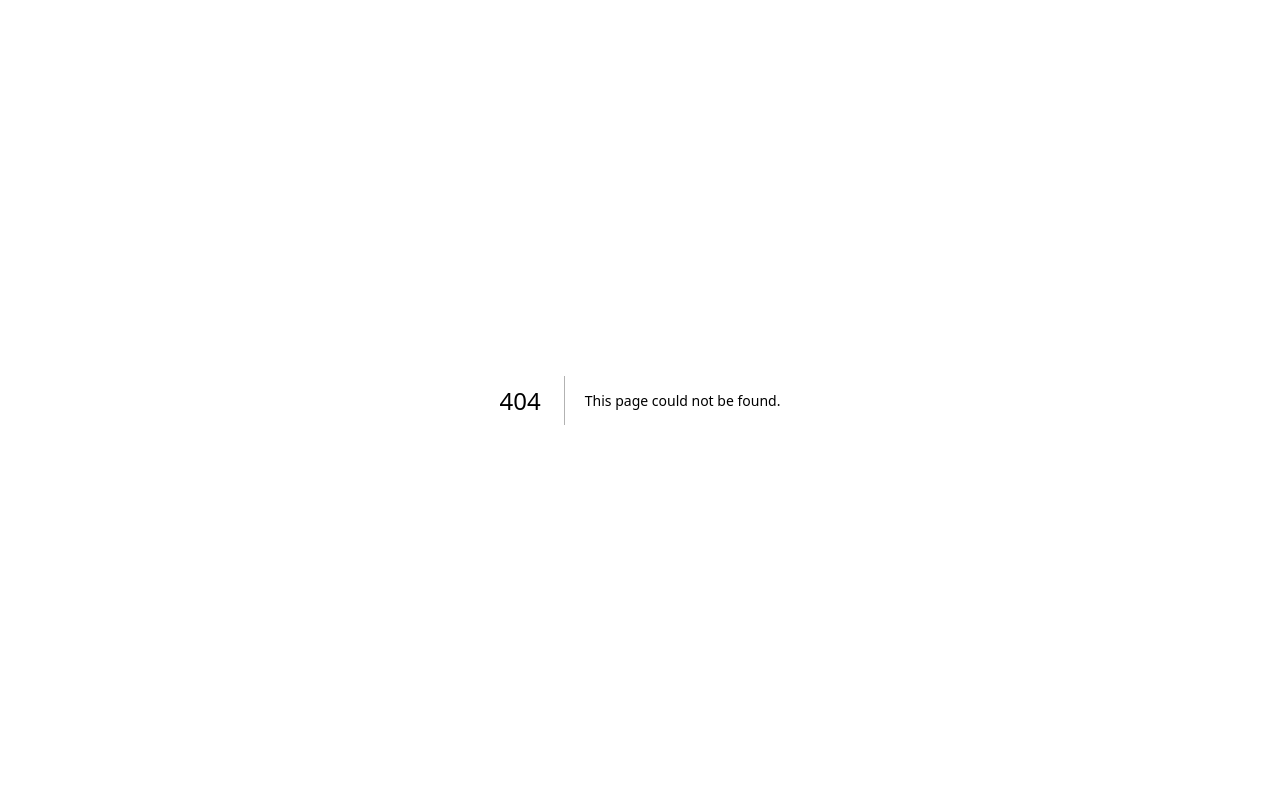
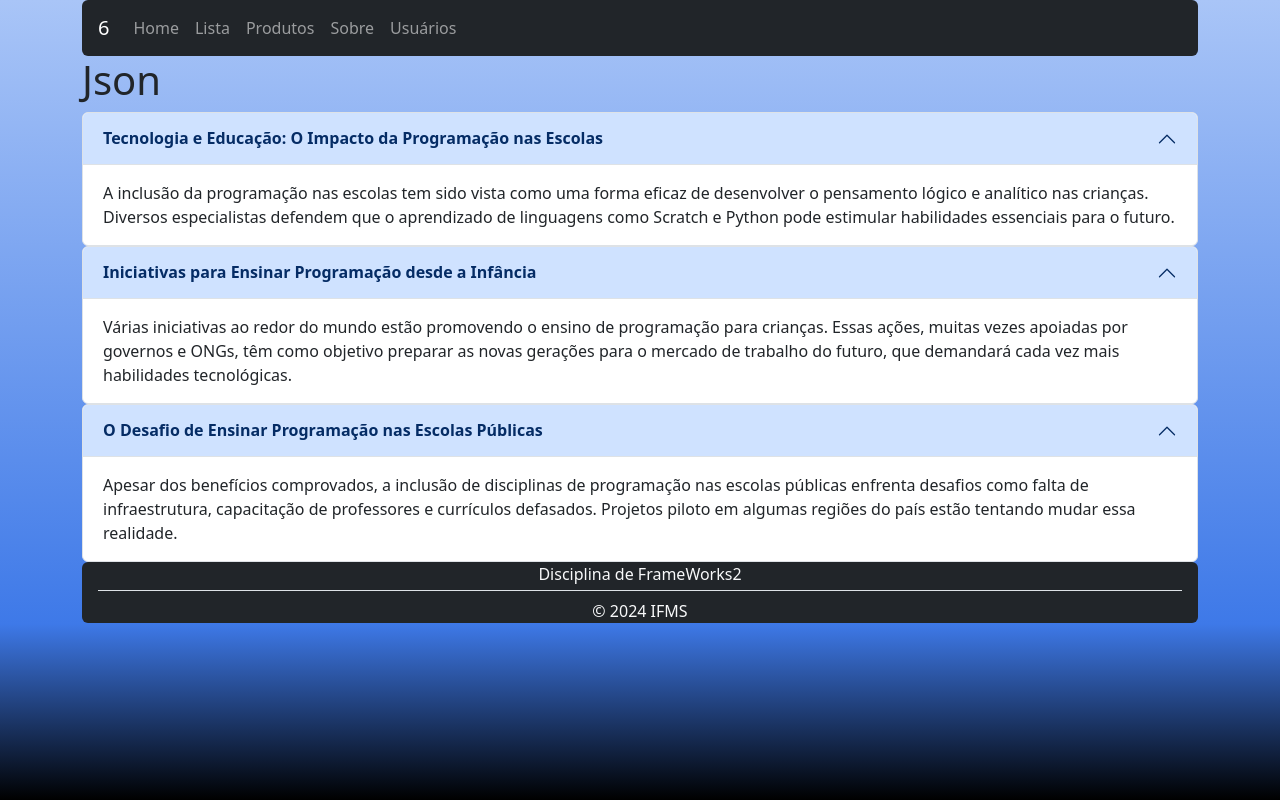
Before and after one commit to Marcelo-IFMS/fw2, a Next.js app: page /lista in a window 1280 px wide. Before the commit this address had no page. Built offline with nearby package versions, Linux system fonts and the light colour scheme.

Commit message:
Lista com Json e Accordion

```diff
--- a/src/pages/components/navbar.js
+++ b/src/pages/components/navbar.js
@@ -5,11 +5,12 @@ export default function NavBar() {
     return (
         <Container>
             <Navbar expand="sm" className="rounded navbar bg-dark navbar-dark px-3 gradient-custom">
-                <Navbar.Brand href="/">6V</Navbar.Brand>
+                <Navbar.Brand href="/">6</Navbar.Brand>
                 <Navbar.Toggle aria-controls="basic-navbar-nav" />
                 <Navbar.Collapse id="basic-navbar-nav">
                     <Nav className="me-auto">
                         <Nav.Link href="/">Home</Nav.Link>
+                        <Nav.Link href="/lista">Lista</Nav.Link>
                         <Nav.Link href="/produtos">Produtos</Nav.Link>
                         <Nav.Link href="/sobre">Sobre</Nav.Link>
                         <Nav.Link href="/users">Usuários</Nav.Link>
--- /dev/null
+++ b/src/pages/lista.js
@@ -0,0 +1,46 @@
+import { Accordion, AccordionItem, Container } from "react-bootstrap";
+import NavBar from "./components/navbar";
+import Footer from "./components/footer";
+
+export default function Lista() {
+    var state = [
+        {
+            id: 1,
+            titulo: "Tecnologia e Educação: O Impacto da Programação nas Escolas",
+            conteudo: "A inclusão da programação nas escolas tem sido vista como uma forma eficaz de desenvolver o pensamento lógico e analítico nas crianças. Diversos especialistas defendem que o aprendizado de linguagens como Scratch e Python pode estimular habilidades essenciais para o futuro."
+        },
+        {
+            id: 2,
+            titulo: "Iniciativas para Ensinar Programação desde a Infância",
+            conteudo: "Várias iniciativas ao redor do mundo estão promovendo o ensino de programação para crianças. Essas ações, muitas vezes apoiadas por governos e ONGs, têm como objetivo preparar as novas gerações para o mercado de trabalho do futuro, que demandará cada vez mais habilidades tecnológicas."
+        },
+        {
+            id: 3,
+            titulo: "O Desafio de Ensinar Programação nas Escolas Públicas",
+            conteudo: "Apesar dos benefícios comprovados, a inclusão de disciplinas de programação nas escolas públicas enfrenta desafios como falta de infraestrutura, capacitação de professores e currículos defasados. Projetos piloto em algumas regiões do país estão tentando mudar essa realidade."
+        }
+    ]
+    return (
+
+        <div>
+            <NavBar />
+            <Container className="conteudo">
+                <h1>Json</h1>
+                {state.map(post =>
+                    <div key={post.id}>
+                        <Accordion defaultActiveKey="0">
+                            <Accordion.Item eventKey="0">
+                                <Accordion.Header><b> {post.titulo}</b></Accordion.Header>
+                                <Accordion.Body>
+                                    {post.conteudo}
+                                </Accordion.Body>
+                            </Accordion.Item>
+                        </Accordion>
+                    </div>
+                )}
+            </Container>
+            <Footer />
+        </div>
+    )
+
+}
--- a/src/pages/produtos.js
+++ b/src/pages/produtos.js
@@ -25,7 +25,7 @@ export default function Produtos({ produdos }) {
                                 <td>{prod.titulo}</td>
                                 <td>{prod.categoria}</td>
                                 <td>{prod.descricao}</td>
-                                <td>{prod.preco}</td>
+                                <td>{prod.preco.toLocaleString('pt-br',{style: 'currency', currency: 'BRL',minimumFractionDigits: 2})}</td>
                             </tr>
                         ))}
                     </tbody>
--- a/src/pages/users.js
+++ b/src/pages/users.js
@@ -5,7 +5,7 @@ import Footer from './components/footer';
 import Table from 'react-bootstrap/Table';
 
 export default function Users({ users }) {
-    console.log(users);
+
 
     return (
         <div>
```
